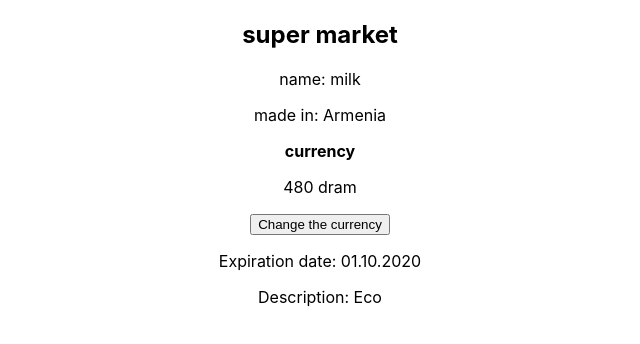
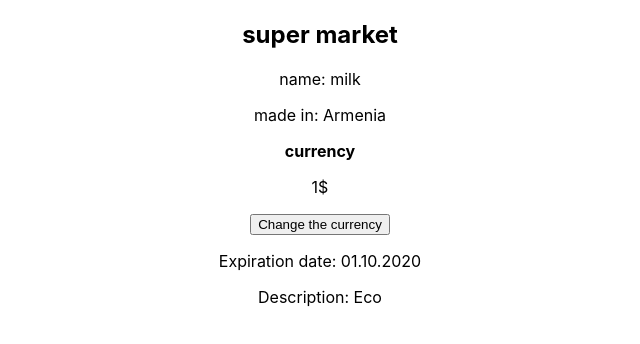
Before and after one commit to Armen-MATEO/react_002, a React (Create React App) app: page / in a window 1280 px wide. Shown: the top 344 px of the page, without its empty margins (320-960 px from the left). Built offline with nearby package versions, Linux system fonts and the light colour scheme.

Commit message:
cration of currency button

```diff
--- a/src/App.js
+++ b/src/App.js
@@ -13,6 +13,7 @@ function App() {
         name="milk"
         made="Armenia"
         price="1$"
+        rate={490}
         date="01.10.2020"
         description="Eco"
       />
--- a/src/components/Price.js
+++ b/src/components/Price.js
@@ -2,16 +2,27 @@ import React, { Component } from "react";
 
 export class Price extends Component {
   constructor(props) {
-    super();
+    super(props);
+    this.state = {
+      price: props.text,
+      rate: props.rate,
+    };
   }
-  state = {
-    dram: "480 dram",
-  };
+
   handleClick = () => {
-    this.setState({
-      dollar: this.state.dram,
-      dram: this.props.dollar,
-    });
+    let { price, rate } = this.state;
+    let sign = price[price.length - 1];
+    if (sign === "$") {
+      let amd = parseFloat(price) * rate + "֏";
+      this.setState({
+        price: amd,
+      });
+    } else if (sign === "֏") {
+      let usd = parseFloat(price) / rate + "$";
+      this.setState({
+        price: usd,
+      });
+    }
   };
 
   render() {
@@ -19,7 +30,7 @@ export class Price extends Component {
       <div>
         <b>currency</b>
         <br />
-        <p>{this.state.dram}</p>
+        <p>{this.state.price}</p>
         <button onClick={this.handleClick}>Change the currency</button>
       </div>
     );
--- a/src/components/Product.js
+++ b/src/components/Product.js
@@ -14,7 +14,7 @@ export class Product extends Component {
       <div>
         <Name text={this.props.name} />
         <Made text={this.props.made} />
-        <Price dollar={this.props.price} />
+        <Price text={this.props.price} rate={this.props.rate} />
         <Date text={this.props.date} />
         <Description text={this.props.description} />
       </div>
```
